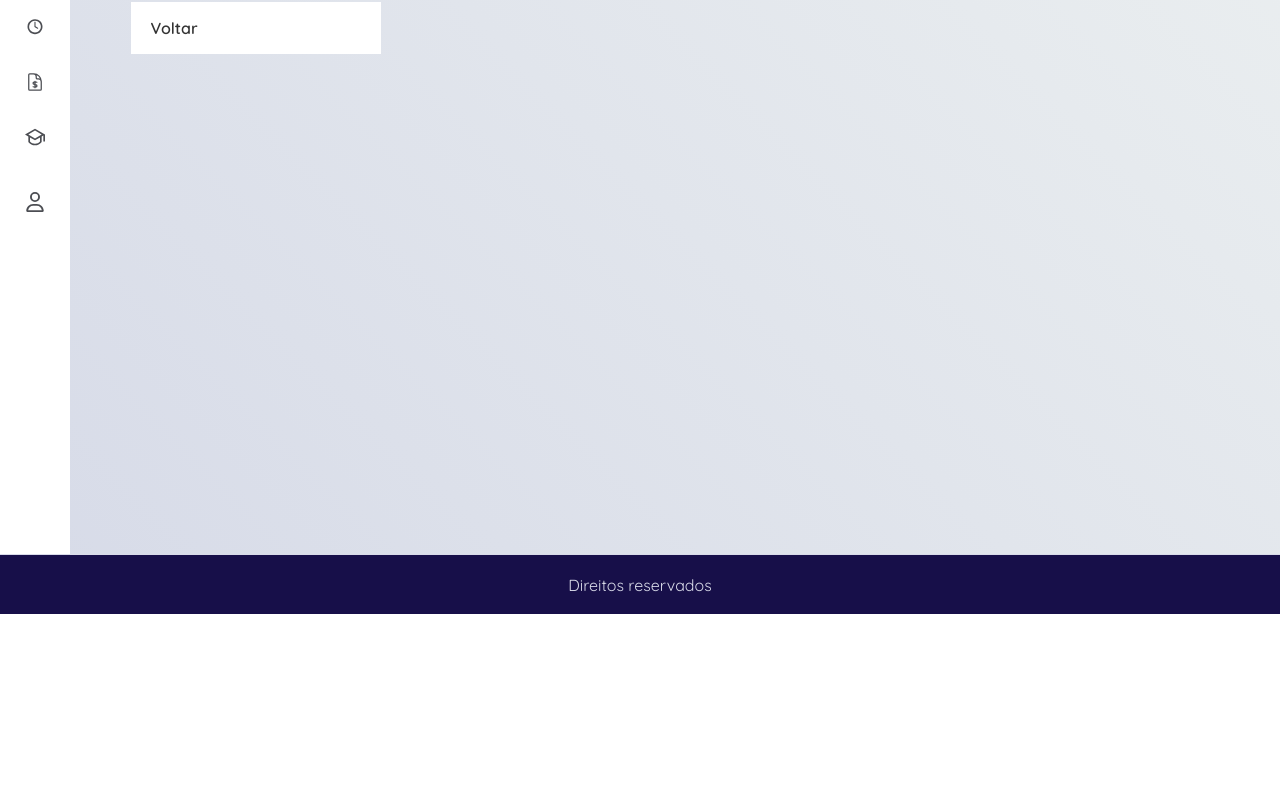
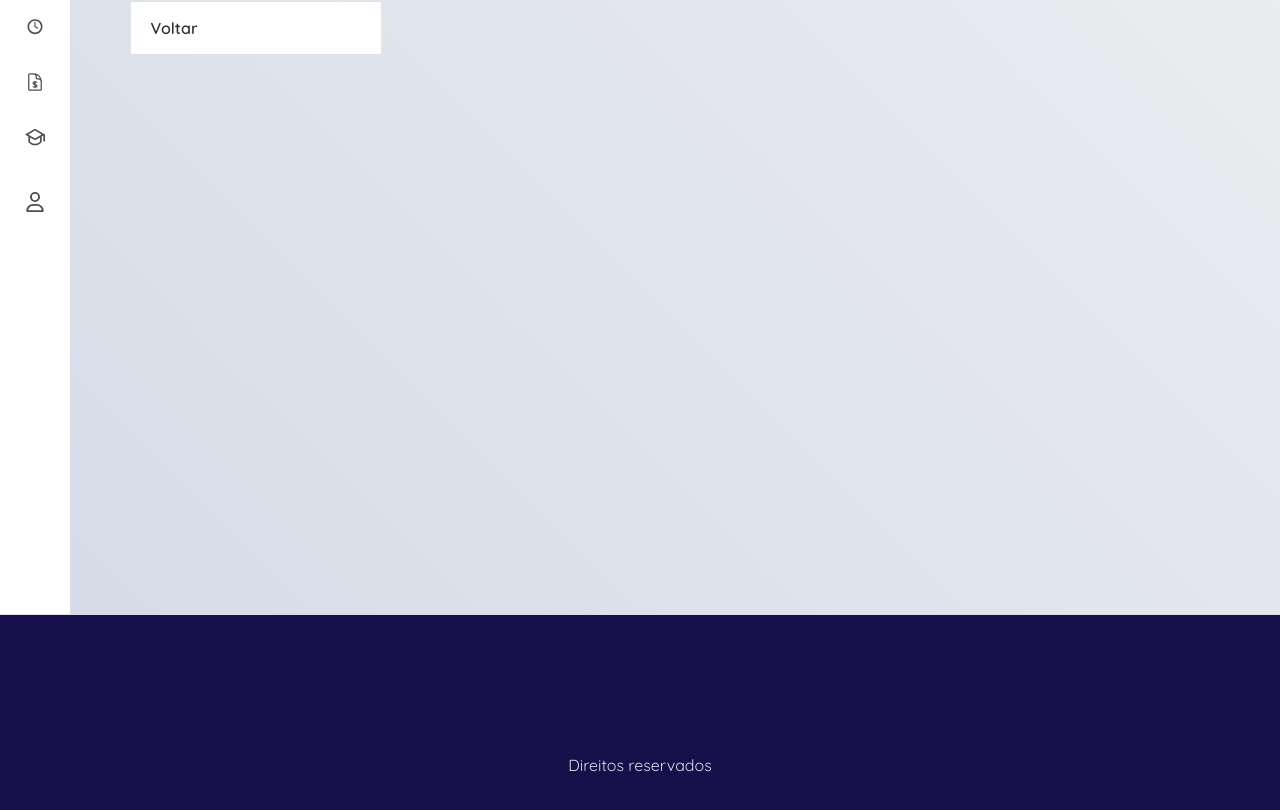
Before and after one commit to padocaking/gestao-escolar, a React (Create React App) app in the folder frontend/: page /turmas/vincular-professor in a window 1280 px wide. Shown: the part 186-996 px from the top of the page. Before the commit the page ends 800 px from the top, so only its background shows below. Built offline with nearby package versions, Linux system fonts and the light colour scheme.

Commit message:
Correção de bug no Footer

```diff
--- a/frontend/src/Components/Footer.jsx
+++ b/frontend/src/Components/Footer.jsx
@@ -1,13 +1,11 @@
 import styled from "styled-components";
 
-const Container = styled.div`
+const Container = styled.footer`
     background-color: var(--main-two);
-    position: fixed;
     width: 100%;
-    height: var(--footer-height);
+    min-height: 300px;
     border-top: 1px solid var(--second);
     padding: 5px;
-    margin-top: calc(var(--main-height));
     display: flex;
     justify-content: center;
     align-items: center;
--- a/frontend/src/Components/Navigation.jsx
+++ b/frontend/src/Components/Navigation.jsx
@@ -9,7 +9,7 @@ const Container = styled.nav`
     position: fixed;
     width: ${props => props.navOpened ? 'var(--nav-width-opened)' : 'var(--nav-width-closed)'};
     background-color: var(--white);
-    height: var(--main-height);
+    height: 100vh;
     padding-top: calc(var(--header-height) + 15px);
     overflow-x: hidden;
 `
--- a/frontend/src/Routes/Router.jsx
+++ b/frontend/src/Routes/Router.jsx
@@ -39,7 +39,6 @@ function AppRoutes () {
         <Container>
             {showHeader && <Header />}
             {showHeader && <Nagivation />}
-            {showHeader && <Footer/>}
             <Page showHeader={showHeader} navOpened={navOpened} >
                 <Content className={showHeader ? 'notLogin' : ''}>
                     <Routes>
@@ -53,6 +52,7 @@ function AppRoutes () {
                     </Routes>
                 </Content>
             </Page>
+            {showHeader && <Footer/>}
         </Container>
     )
 }
```
Also changed, not shown: frontend/src/Components/Boletim.jsx (added).
